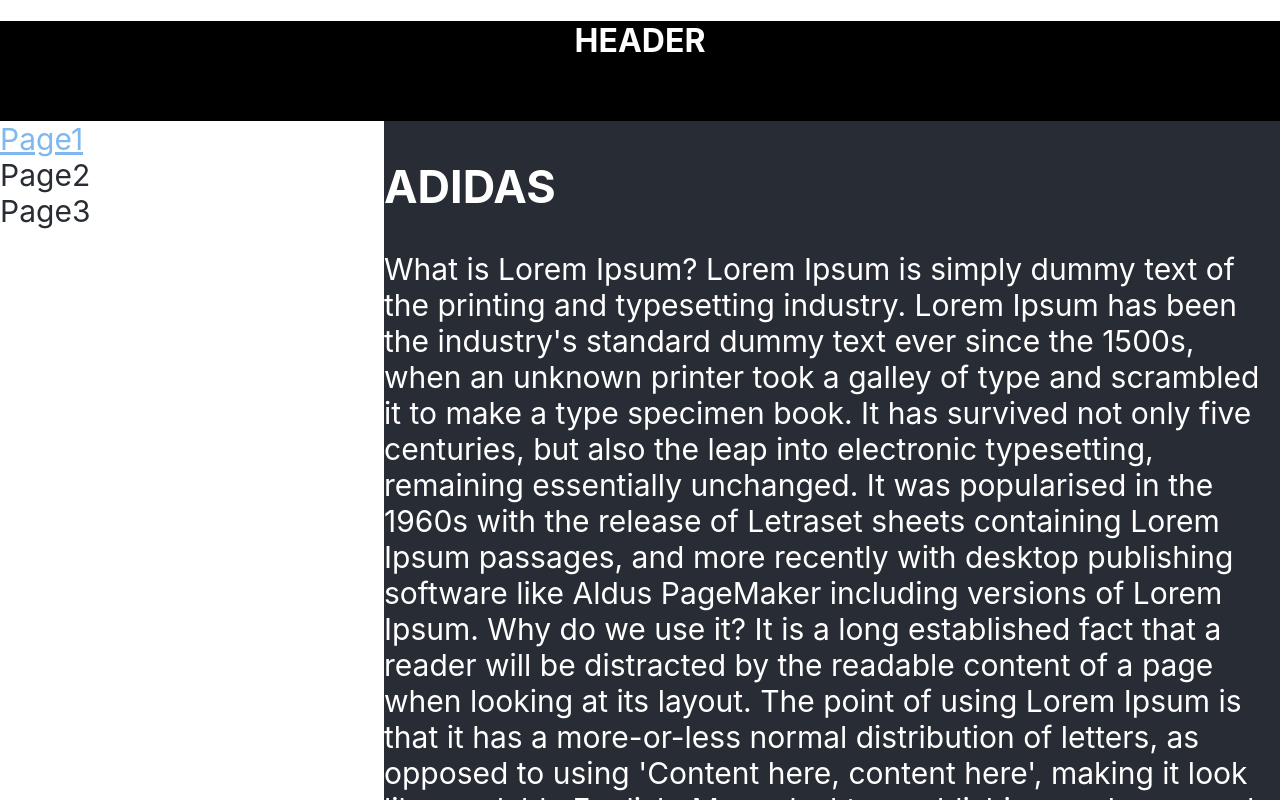
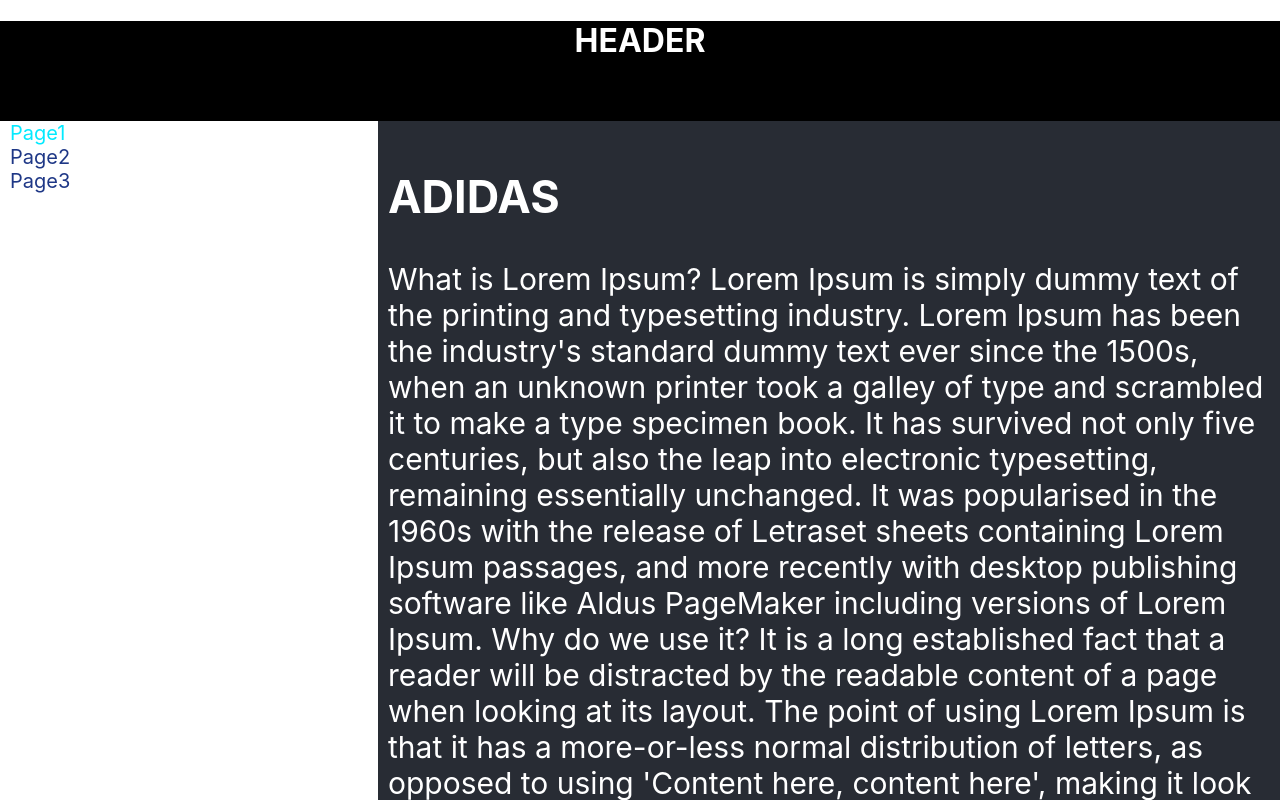
Before and after one commit to VlLabkovich/microtasks-3, a React (Create React App) app: page /page1 in a window 1280 px wide. Shown: the top 800 px of the page. Built offline with nearby package versions, Linux system fonts and the light colour scheme.

Commit message:
feat: add styled components and path

```diff
--- a/package.json
+++ b/package.json
@@ -11,10 +11,12 @@
     "@types/react": "^18.0.0",
     "@types/react-dom": "^18.0.0",
     "@types/react-router-dom": "^5.3.3",
+    "@types/styled-components": "^5.1.34",
     "react": "^18.3.1",
     "react-dom": "^18.3.1",
     "react-router-dom": "^6.24.0",
     "react-scripts": "5.0.1",
+    "styled-components": "^6.1.11",
     "typescript": "^4.4.2",
     "web-vitals": "^2.1.0"
   },
--- a/src/App.tsx
+++ b/src/App.tsx
@@ -1,53 +1,51 @@
 import React from 'react';
 import {Navigate, NavLink, Route, Routes} from 'react-router-dom';
-import styles from "./components/Site.module.css";
+// import styles from "./components/Site.module.css";
 import {PageOne} from "./components/pages/PageOne";
 import {PageTwo} from "./components/pages/PageTwo";
 import {PageThree} from "./components/pages/PageThree";
 import {Error404} from "./components/pages/Error404";
+import {S} from "./components/pages/_styles"
+
+const PATH = {
+    PAGE1: '/page1',
+    PAGE2: '/page2',
+    PAGE3: '/page3',
+    ERROR404: '/*'
+} as const
 
 function App() {
     return (
-        <div>
-            <div className={styles.header}><h1>HEADER</h1></div>
-            <div className={styles.body}>
-                <div className={styles.nav}>
-                    <div>
-                        <NavLink to={"/page1"}
-                                 className={({isActive}) => isActive ?
-                                     styles.activeNavLink : styles.navLink}>Page1
-                        </NavLink>
-                    </div>
-                    <div>
-                        <NavLink to={"/page2"}
-                                 className={({isActive}) => isActive ?
-                                     styles.activeNavLink : styles.navLink}>Page2
-                        </NavLink>
-                    </div>
-                    <div>
-                        <NavLink to={"/page3"}
-                                 className={({isActive}) => isActive ?
-                                     styles.activeNavLink : styles.navLink}>Page3
-                        </NavLink>
-                    </div>
-                </div>
-                <div className={styles.content}>
+        <S.Header>
+            <S.Header><h1>HEADER</h1></S.Header>
+            <S.Body>
+                <S.Nav>
+                    <S.NavWrapper>
+                        <NavLink to={"/page1"}>Page1</NavLink>
+                    </S.NavWrapper>
+                    <S.NavWrapper>
+                        <NavLink to={"/page2"}>Page2</NavLink>
+                    </S.NavWrapper>
+                    <S.NavWrapper>
+                        <NavLink to={"/page3"}>Page3</NavLink>
+                    </S.NavWrapper>
+                </S.Nav>
+                <S.Content>
                     <Routes>
-                        <Route path={"/"} element={<Navigate to={"/page1"}/>}/>
+                        <Route path={"/"} element={<Navigate to={PATH.PAGE1}/>}/>
 
-                        <Route path={"/page1"} element={<PageOne/>}/>
-                        <Route path={"/page2"} element={<PageTwo/>}/>
-                        <Route path={"/page3"} element={<PageThree/>}/>
+                        <Route path={PATH.PAGE1} element={<PageOne/>}/>
+                        <Route path={PATH.PAGE2} element={<PageTwo/>}/>
+                        <Route path={PATH.PAGE3} element={<PageThree/>}/>
 
-                        <Route path={"/page/error404"} element={<Error404/>}/>
-                        <Route path={"/*"} element={<Navigate to={"/page/error404"}/>}/>
+                        <Route path={PATH.ERROR404} element={<Error404/>}/>
+                        <Route path={"/*"} element={<Navigate to={PATH.ERROR404}/>}/>
                     </Routes>
-                </div>
-            </div>
-            <div className={styles.footer}>abibas 2023</div>
-        </div>
+                </S.Content>
+            </S.Body>
+            <S.Footer>abibas 2023</S.Footer>
+        </S.Header>
     );
 }
 
-
 export default App;
--- a/src/components/Site.module.css
+++ b/src/components/Site.module.css
@@ -1,46 +1,65 @@
-.header {
-    background-color: #000000;
-    width: 100%;
-    height: 100px;
-    text-align: center;
-    color: white;
-}
+/*.header {*/
+/*    background-color: #000000;*/
+/*    width: 100%;*/
+/*    height: 100px;*/
+/*    text-align: center;*/
+/*    color: white;*/
+/*}*/
 
-.body{
-    display: flex;
-}
+/*.body {*/
+/*    display: flex;*/
+/*}*/
 
-.nav{
-   background-color: white;
-    min-height: 400px;
-    width: 30%;
-    color:#282c34;
-    font-size: 30px;
+/*.nav {*/
+/*    background-color: white;*/
+/*    min-height: 400px;*/
+/*    width: 30%;*/
+/*    color: #282c34;*/
+/*    font-size: 30px;*/
+/*}*/
 
-}
+/*.content {*/
+/*    background-color: #282c34;*/
+/*    min-height: 400px;*/
+/*    width: 70%;*/
+/*    color: white;*/
+/*    font-size: 30px;*/
+/*}*/
 
-.content{
-    background-color:#282c34;
-    min-height: 400px;
-    width: 70%;
-    color: white;
-    font-size: 30px;
-}
+/*.footer {*/
+/*    background-color: #000000;*/
+/*    width: 100%;*/
+/*    height: 120px;*/
+/*    text-align: center;*/
+/*    color: white;*/
+/*}*/
 
-.footer {
-    background-color: #000000;
-    width: 100%;
-    height: 120px;
-    text-align: center;
-    color: white;
-}
+/*.navLink {*/
+/*    text-decoration: none;*/
+/*    color: #282c34;*/
+/*}*/
 
-.navLink {
-    text-decoration: none;
-    color: #282c34;
-}
+/*.activeNavLink {*/
+/*    color: #7fb8f1;*/
+/*    text-decoration: underline;*/
+/*}*/
 
-.activeNavLink {
-    color: #7fb8f1;
-    text-decoration: underline;
-}
+/*.navBar {*/
+
+/*    margin-left: 10px;*/
+/*    font-size: 20px;*/
+
+/*    & > a.active {*/
+/*        text-decoration: underline;*/
+/*        color: aqua;*/
+/*    }*/
+
+/*    & > a {*/
+/*        text-decoration: none;*/
+/*        color: #1e3786;*/
+/*    }*/
+
+/*    & > a:hover {*/
+/*        color: steelblue;*/
+/*    }*/
+/*}*/
--- /dev/null
+++ b/src/components/pages/_styles.ts
@@ -0,0 +1,69 @@
+import styled from "styled-components";
+
+const NavWrapper= styled.div`
+    margin-left: 10px;
+    font-size: 20px;
+
+    & > a {
+        text-decoration: none;
+        color: #1e3786;
+    }
+
+    & > a.active {
+        text-decoration: none;
+        color: #03eaff;
+    }
+
+    & > a:hover {
+        color: steelblue;
+    }
+`
+
+const Header = styled.header`
+    background-color: #000000;
+    width: 100%;
+    height: 100px;
+    text-align: center;
+    color: white;
+`
+
+const Body = styled.div`
+    display: flex;
+`
+
+const Nav = styled.nav`
+    background-color: white;
+    min-height: 400px;
+    width: 30%;
+    color: #282c34;
+    font-size: 30px;
+    text-align: left;
+`
+
+const Content = styled.main`
+    text-align: left;
+    padding: 10px;
+    background-color: #282c34;
+    min-height: 400px;
+    width: 70%;
+    color: white;
+    font-size: 30px;
+`
+
+const Footer = styled.footer`
+    background-color: #000000;
+    width: 100%;
+    height: 120px;
+    text-align: center;
+    color: white;
+`
+
+
+export const S = {
+    NavWrapper,
+    Header,
+    Body,
+    Nav,
+    Content,
+    Footer
+}
```
Also changed, not shown: 1 other file (tests, documents, lock files or other folders).
